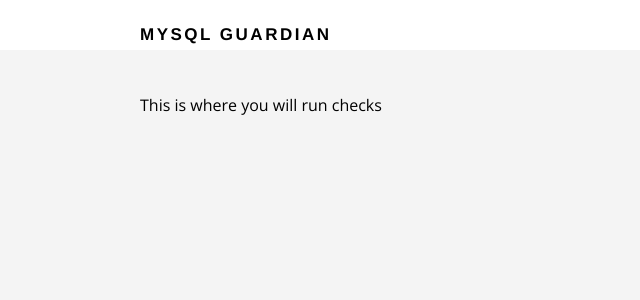
After one commit to splanck/mysql-guardian, a Flask app: page /guardian_checks in a window 1280 px wide. The commit adds this page. Shown: the top 300 px of the page, without its empty margins (0-640 px from the left). Run offline with Flask 2, Linux system fonts and the light colour scheme.

Commit message:
setup for performing checks

```diff
--- a/www/routes.py
+++ b/www/routes.py
@@ -32,6 +32,10 @@
 def guardian_servers():
   get_guardian_servers = Guardian_servers.query.all()
   return render_template("guardian_servers.html", get_guardian_servers = get_guardian_servers )
+
+@app.route("/guardian_checks")
+def guardian_checks():
+  return render_template("guardian_checks.html")
 
 @app.route("/add_user", methods = ['GET', 'POST'])
 def add_user():
--- /dev/null
+++ b/www/templates/guardian_checks.html
@@ -0,0 +1,13 @@
+{% extends "layout.html" %}
+
+{% block content %}
+  <main class="about-section">
+    <div class="container">
+      <br> </br>
+
+      <h1<>This is where you will run checks</h1>
+
+
+    </div>
+  </main>
+{% endblock %}
--- a/www/templates/home.html
+++ b/www/templates/home.html
@@ -10,6 +10,8 @@
 
        <a href="{{ url_for('guardian_servers') }}" class="btn-primary">Get Servers</a>
 
+       <a href="{{ url_for('guardian_checks') }}" class="btn-primary">Run a check</a>
+
     </div>
   </main>
 {% endblock %}
```
Also changed, not shown: 3 other files.
